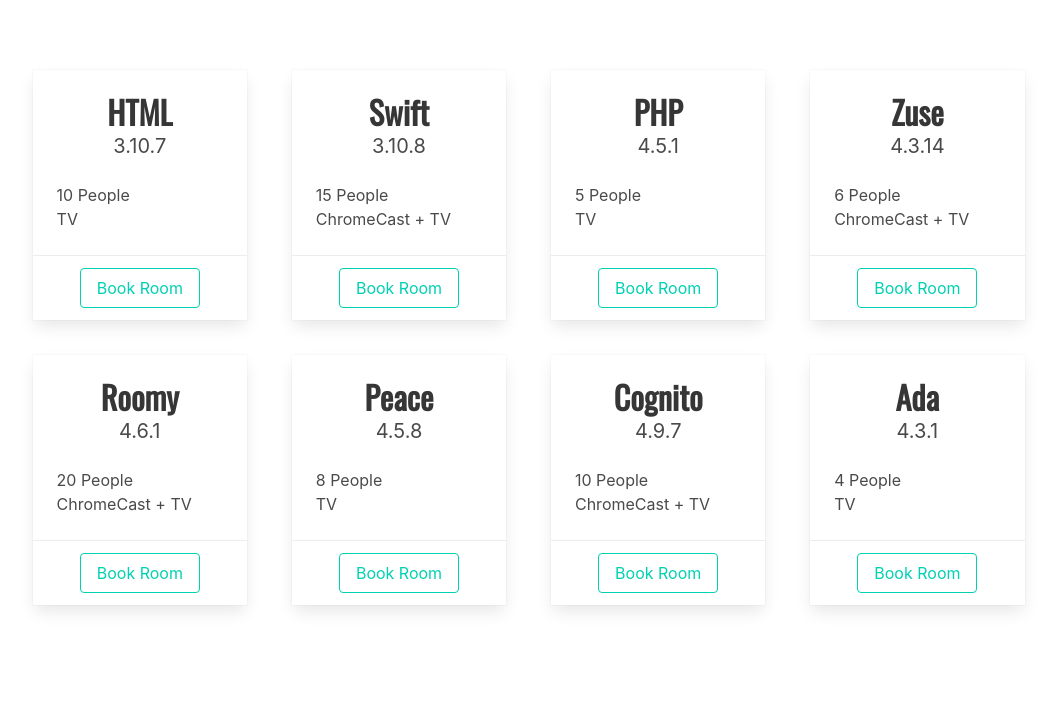
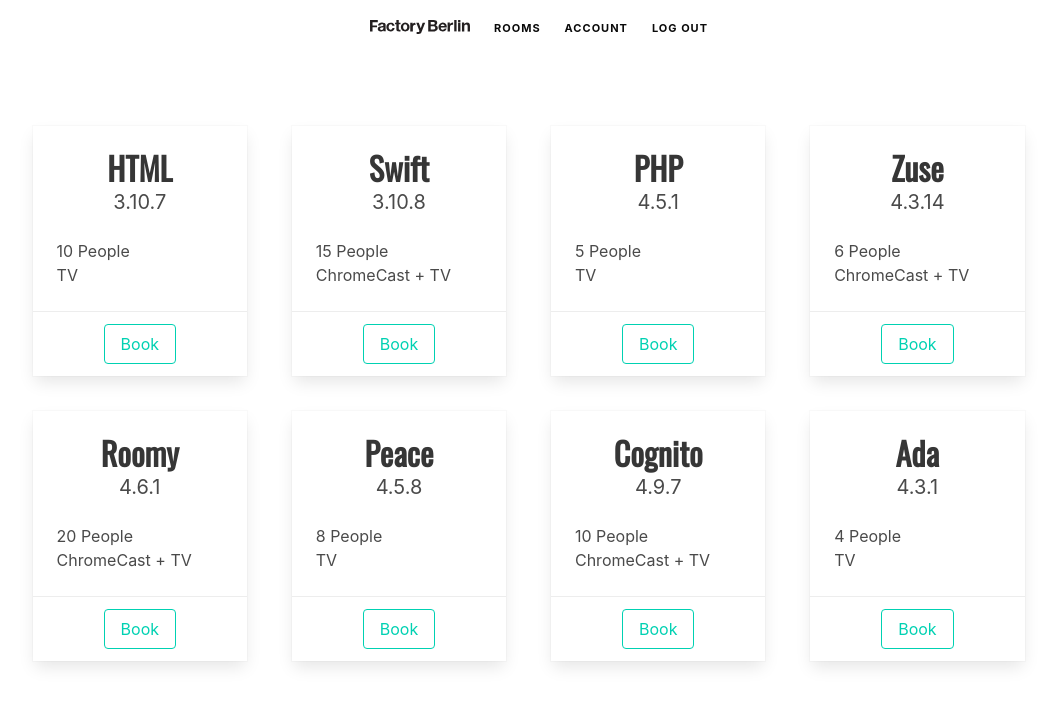
Before and after one commit to pb-coder/factoryroombooking, a Flask app: page /rooms in a window 1280 px wide. Shown: the top 706 px of the page, without its empty margins (101-1158 px from the left). Run offline with Flask 2, Linux system fonts and the light colour scheme; a user stored in the database is signed in; data comes from the database, SQL or seed files in the repository; some libraries are stand-ins or nearby versions.

Commit message:
Improved navbar + home page

```diff
--- a/factorysite/static/home.css
+++ b/factorysite/static/home.css
@@ -1,5 +1,10 @@
 .hero{
     background: black url('home-background.jpg') center / cover;
+}
+
+.factory-logo {
+    width: 6.25rem;
+    height: 1rem
 }
 
 .center, .center-column {
--- a/factorysite/static/rooms.css
+++ b/factorysite/static/rooms.css
@@ -9,20 +9,28 @@
   grid-gap: 2%;
   background-color: #fff;
   color: #444;
+}
 
 @media (max-width: 599px) {
+  .wrapper {
     grid-template-columns: 100%;
+  }
 }
 
 @media (min-width: 600px) {
+  .wrapper {
     grid-template-columns: 50% 50%;
+  }
 }
 
 @media (min-width: 900px) {
+  .wrapper {
   grid-template-columns: 33% 33% 33%;
+  }
 }
 
 @media (min-width: 1200px) {
+  .wrapper {
   grid-template-columns: 23% 23% 23% 23%;
   }
 }
--- a/factorysite/templates/layout.html
+++ b/factorysite/templates/layout.html
@@ -11,6 +11,26 @@
         <title>Factory Berlin</title>
     {% endif %}
 </head>
+
+<section>
+  <div class="head">
+      <div class="columns is-marginless heading has-text-weight-bold">
+          <div class="column center">
+              <figure class="navbar-item image">
+                  <a class="factory-logo" href="{{ url_for("home") }}"><img src="static/logo.svg"></a>
+              </figure>
+              <a href="{{ url_for("rooms") }}" class="navbar-item has-text-black">ROOMS</a>
+              {% if current_user.is_authenticated %}
+                <a href="{{ url_for("account") }}" class="navbar-item has-text-black">ACCOUNT</a>
+                <a href="{{ url_for("logout") }}" class="navbar-item has-text-black">LOG OUT</a>
+              {% else %}
+                  <a href="{{ url_for("login") }}" class="navbar-item has-text-black">LOG IN</a>
+                  <a href="{{ url_for("register") }}" class="navbar-item has-text-black">REGISTER</a>
+              {% endif %}
+          </div>
+      </div>
+  </div>
+</section>
 
 <body>
   <div>
--- a/factorysite/templates/rooms.html
+++ b/factorysite/templates/rooms.html
@@ -13,7 +13,7 @@
                     </div>
                     <div class="card-footer">
                         <div class="card-footer-item">
-                                <button class="button is-primary is-outlined">Book Room</button>
+                            <button class="button is-primary is-outlined">Book</button>
                         </div>
                     </div>
                 </div>
```
Also changed, not shown: factorysite/templates/basiclayout.html (added, +29 -0 lines), factorysite/templates/home.html (+4 -3 lines). Lines whose indentation alone changed are shown as unchanged.
